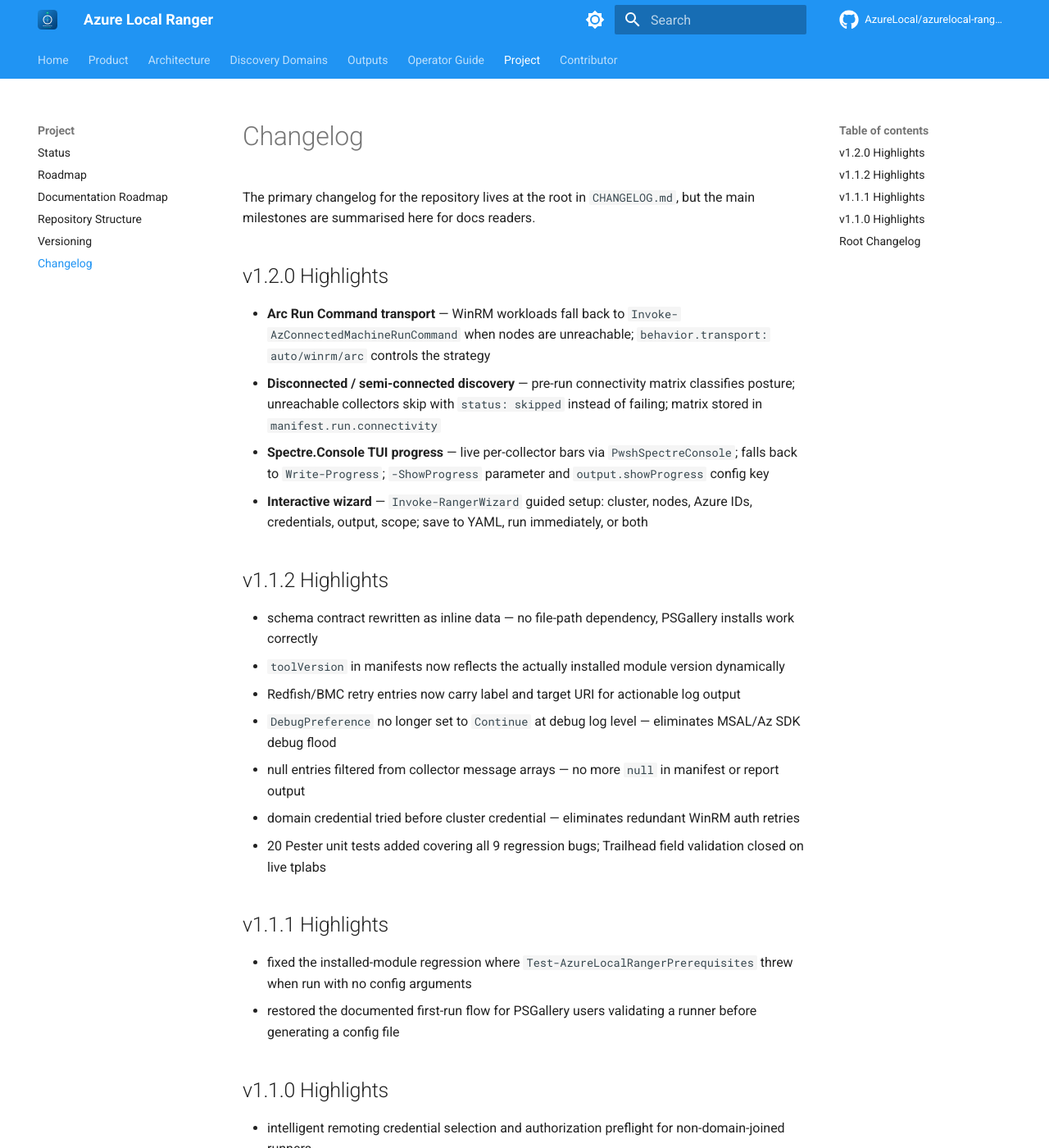
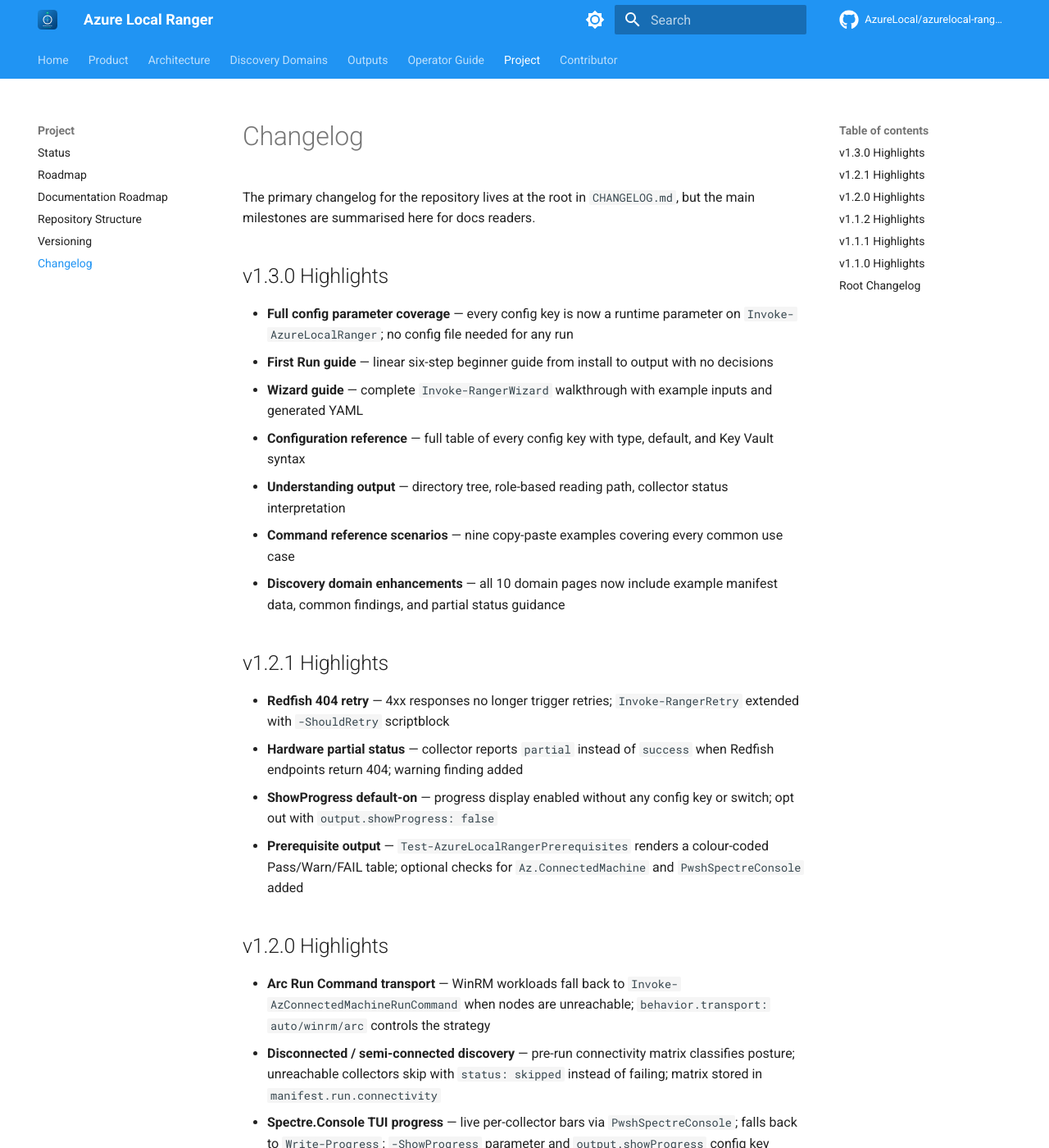
Before and after one commit to AzureLocal/azurelocal-ranger, an MkDocs documentation site: the page built from docs/project/changelog.md, in a window 1280 px wide and 1400 px high. Shown: the whole window at 82% size. Built offline with MkDocs 1.6.1 and Material for MkDocs 9.7.7, drawn with Linux system fonts in a browser that asks for light colours; comment, search, counter and statistics services are not loaded.

Commit message:
chore: release AzureLocalRanger 1.3.0

```diff
--- a/docs/project/changelog.md
+++ b/docs/project/changelog.md
@@ -1,6 +1,23 @@
 # Changelog
 
 The primary changelog for the repository lives at the root in `CHANGELOG.md`, but the main milestones are summarised here for docs readers.
+
+## v1.3.0 Highlights
+
+- **Full config parameter coverage** — every config key is now a runtime parameter on `Invoke-AzureLocalRanger`; no config file needed for any run
+- **First Run guide** — linear six-step beginner guide from install to output with no decisions
+- **Wizard guide** — complete `Invoke-RangerWizard` walkthrough with example inputs and generated YAML
+- **Configuration reference** — full table of every config key with type, default, and Key Vault syntax
+- **Understanding output** — directory tree, role-based reading path, collector status interpretation
+- **Command reference scenarios** — nine copy-paste examples covering every common use case
+- **Discovery domain enhancements** — all 10 domain pages now include example manifest data, common findings, and partial status guidance
+
+## v1.2.1 Highlights
+
+- **Redfish 404 retry** — 4xx responses no longer trigger retries; `Invoke-RangerRetry` extended with `-ShouldRetry` scriptblock
+- **Hardware partial status** — collector reports `partial` instead of `success` when Redfish endpoints return 404; warning finding added
+- **ShowProgress default-on** — progress display enabled without any config key or switch; opt out with `output.showProgress: false`
+- **Prerequisite output** — `Test-AzureLocalRangerPrerequisites` renders a colour-coded Pass/Warn/FAIL table; optional checks for `Az.ConnectedMachine` and `PwshSpectreConsole` added
 
 ## v1.2.0 Highlights
 
```
Also changed, not shown: 1 other file.
